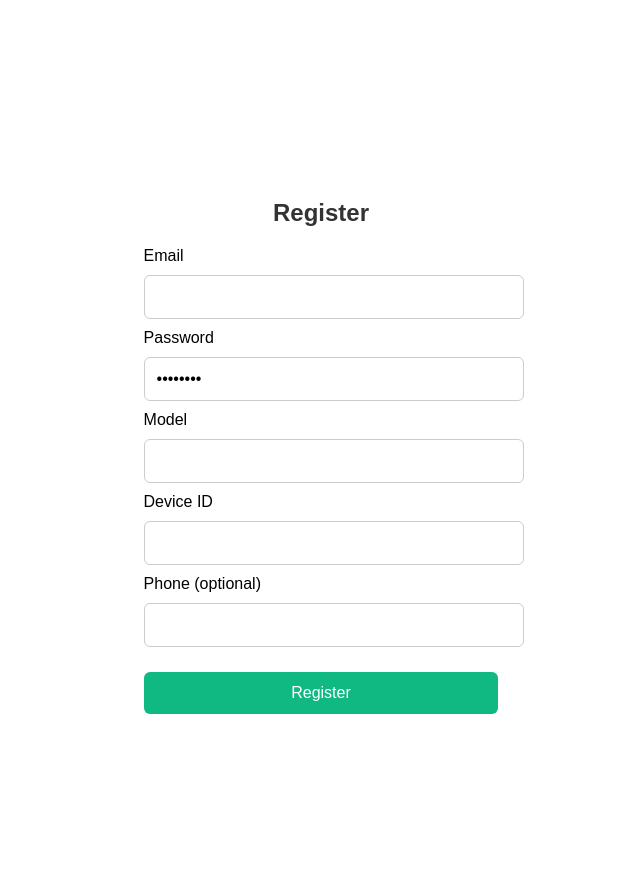
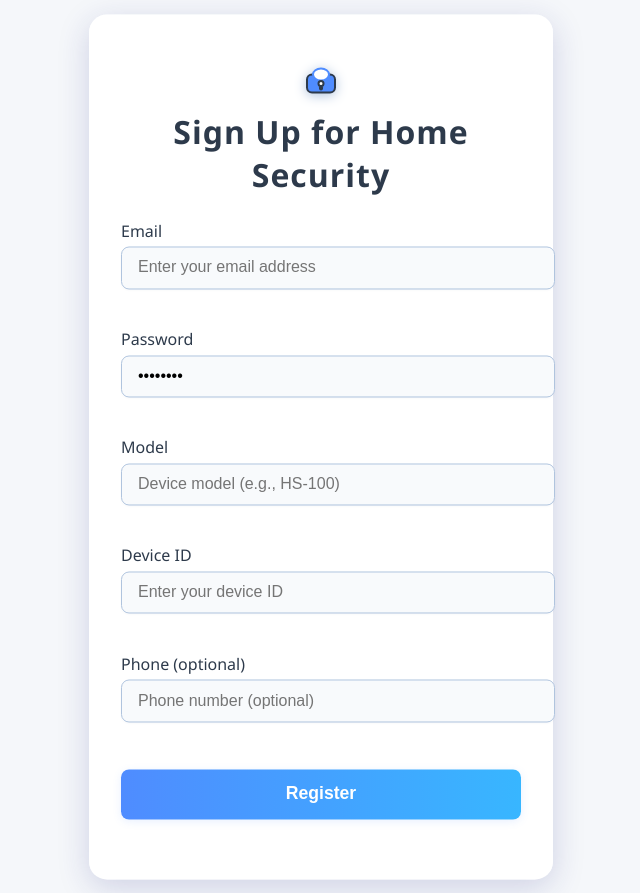
Before and after one commit to der43eryks/UI-FLASK-HOMESEC, a Flask app: page /register in a window 1280 px wide. Shown: the whole page, without its empty margins (319-959 px from the left). Run offline with Flask 3, Linux system fonts and the light colour scheme.

Commit message:
Modernize register page: centered layout, animated, glossy borders, placeholders, SVG icon, and background image placeholder

```diff
--- /dev/null
+++ b/static/css/register.css
@@ -0,0 +1,133 @@
+body {
+    margin: 0;
+    padding: 0;
+    min-height: 100vh;
+    font-family: 'Segoe UI', Arial, sans-serif;
+    background: #f5f7fa;
+    position: relative;
+}
+
+.register-bg {
+    position: fixed;
+    top: 0; left: 0; right: 0; bottom: 0;
+    z-index: 0;
+    background: url('/static/images/register-bg.jpg') no-repeat center center/cover;
+    filter: blur(2px) brightness(0.8);
+}
+
+.register-container {
+    position: absolute;
+    top: 50%;
+    left: 50%;
+    transform: translate(-50%, -50%);
+    z-index: 1;
+    width: 100%;
+    max-width: 400px;
+    background: rgba(255,255,255,0.95);
+    border-radius: 18px;
+    box-shadow: 0 8px 32px 0 rgba(31, 38, 135, 0.18);
+    padding: 2.5rem 2rem 2rem 2rem;
+    animation: fadeInUp 1s cubic-bezier(.39,.575,.565,1.000);
+}
+
+@keyframes fadeInUp {
+    from { opacity: 0; transform: translate(-50%, 20%); }
+    to   { opacity: 1; transform: translate(-50%, -50%); }
+}
+
+.register-heading {
+    text-align: center;
+    margin-bottom: 1.5rem;
+}
+
+.register-heading h2 {
+    font-size: 2rem;
+    font-weight: 700;
+    color: #2d3a4b;
+    margin: 0.5rem 0 0 0;
+    letter-spacing: 1px;
+}
+
+.register-icon {
+    width: 48px;
+    height: 48px;
+    display: block;
+    margin: 0 auto 0.5rem auto;
+    filter: drop-shadow(0 2px 6px #b0c4de);
+}
+
+.input-group {
+    margin-bottom: 1.2rem;
+}
+
+.input-group label {
+    display: block;
+    font-size: 1rem;
+    color: #2d3a4b;
+    margin-bottom: 0.3rem;
+    font-weight: 500;
+}
+
+.input-group input {
+    width: 100%;
+    padding: 0.7rem 1rem;
+    border: 1.5px solid #b0c4de;
+    border-radius: 8px;
+    font-size: 1rem;
+    background: #f8fafc;
+    transition: border 0.2s, box-shadow 0.2s;
+    outline: none;
+    box-shadow: 0 1px 2px rgba(44,62,80,0.03);
+}
+
+.input-group input:focus, .input-group input:hover {
+    border: 1.5px solid #4f8cff;
+    box-shadow: 0 0 8px 0 #4f8cff33;
+    background: #fff;
+}
+
+.register-btn {
+    width: 100%;
+    padding: 0.9rem 0;
+    background: linear-gradient(90deg, #4f8cff 0%, #38b6ff 100%);
+    color: #fff;
+    font-size: 1.1rem;
+    font-weight: 600;
+    border: none;
+    border-radius: 8px;
+    cursor: pointer;
+    box-shadow: 0 2px 8px 0 #4f8cff22;
+    transition: background 0.2s, box-shadow 0.2s;
+    margin-top: 0.5rem;
+}
+
+.register-btn:hover, .register-btn:focus {
+    background: linear-gradient(90deg, #38b6ff 0%, #4f8cff 100%);
+    box-shadow: 0 4px 16px 0 #4f8cff44;
+}
+
+.error {
+    color: #e74c3c;
+    font-size: 0.95rem;
+    margin-top: 0.2rem;
+    display: block;
+    min-height: 1.1em;
+}
+
+.success {
+    color: #27ae60;
+    font-size: 1rem;
+    margin-top: 0.5rem;
+    display: block;
+    text-align: center;
+}
+
+@media (max-width: 500px) {
+    .register-container {
+        max-width: 95vw;
+        padding: 1.2rem 0.5rem 1.5rem 0.5rem;
+    }
+    .register-heading h2 {
+        font-size: 1.3rem;
+    }
+}
--- a/templates/register.html
+++ b/templates/register.html
@@ -3,39 +3,43 @@
 <head>
     <meta charset="UTF-8">
     <meta name="viewport" content="width=device-width, initial-scale=1.0">
-    <title>Register</title>
-    <link rel="stylesheet" href="/static/css/login.css">
+    <title>Register - Home Security App</title>
+    <link rel="stylesheet" href="/static/css/register.css">
 </head>
 <body>
-    <div class="container">
-        <form id="registerForm">
-            <h2>Register</h2>
+    <div class="register-bg"></div>
+    <div class="register-container">
+        <form id="registerForm" class="register-form">
+            <div class="register-heading">
+                <img src="/static/images/lock.svg" alt="Lock Icon" class="register-icon">
+                <h2>Sign Up for Home Security</h2>
+            </div>
             <div class="input-group">
                 <label for="email">Email</label>
-                <input type="email" id="email" name="email" required>
+                <input type="email" id="email" name="email" placeholder="Enter your email address" required>
                 <span class="error" id="emailError"></span>
             </div>
             <div class="input-group">
                 <label for="password">Password</label>
-                <input type="password" id="password" name="password" value="12345678" required readonly>
+                <input type="password" id="password" name="password" value="12345678" required readonly placeholder="Default: 12345678">
                 <span class="error" id="passwordError"></span>
             </div>
             <div class="input-group">
                 <label for="model">Model</label>
-                <input type="text" id="model" name="model" required>
+                <input type="text" id="model" name="model" placeholder="Device model (e.g., HS-100)" required>
                 <span class="error" id="modelError"></span>
             </div>
             <div class="input-group">
                 <label for="device_id">Device ID</label>
-                <input type="text" id="device_id" name="device_id" required>
+                <input type="text" id="device_id" name="device_id" placeholder="Enter your device ID" required>
                 <span class="error" id="deviceIdError"></span>
             </div>
             <div class="input-group">
                 <label for="phone">Phone (optional)</label>
-                <input type="text" id="phone" name="phone">
+                <input type="text" id="phone" name="phone" placeholder="Phone number (optional)">
                 <span class="error" id="phoneError"></span>
             </div>
-            <button type="submit">Register</button>
+            <button type="submit" class="register-btn">Register</button>
             <span class="error" id="formError"></span>
             <span class="success" id="formSuccess"></span>
         </form>
```
Also changed, not shown: static/images/lock.svg (added), static/images/register-bg.jpg (added).
